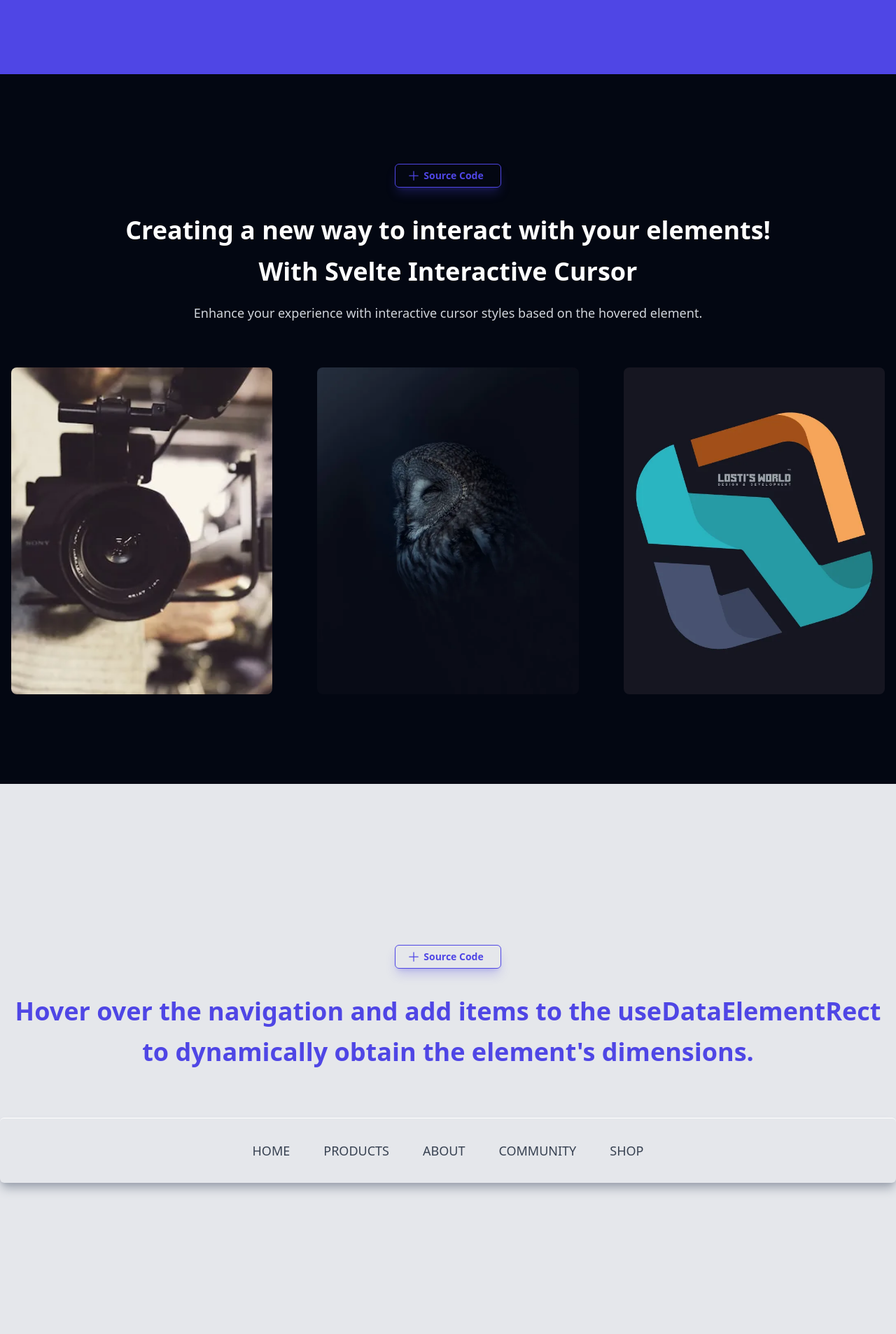
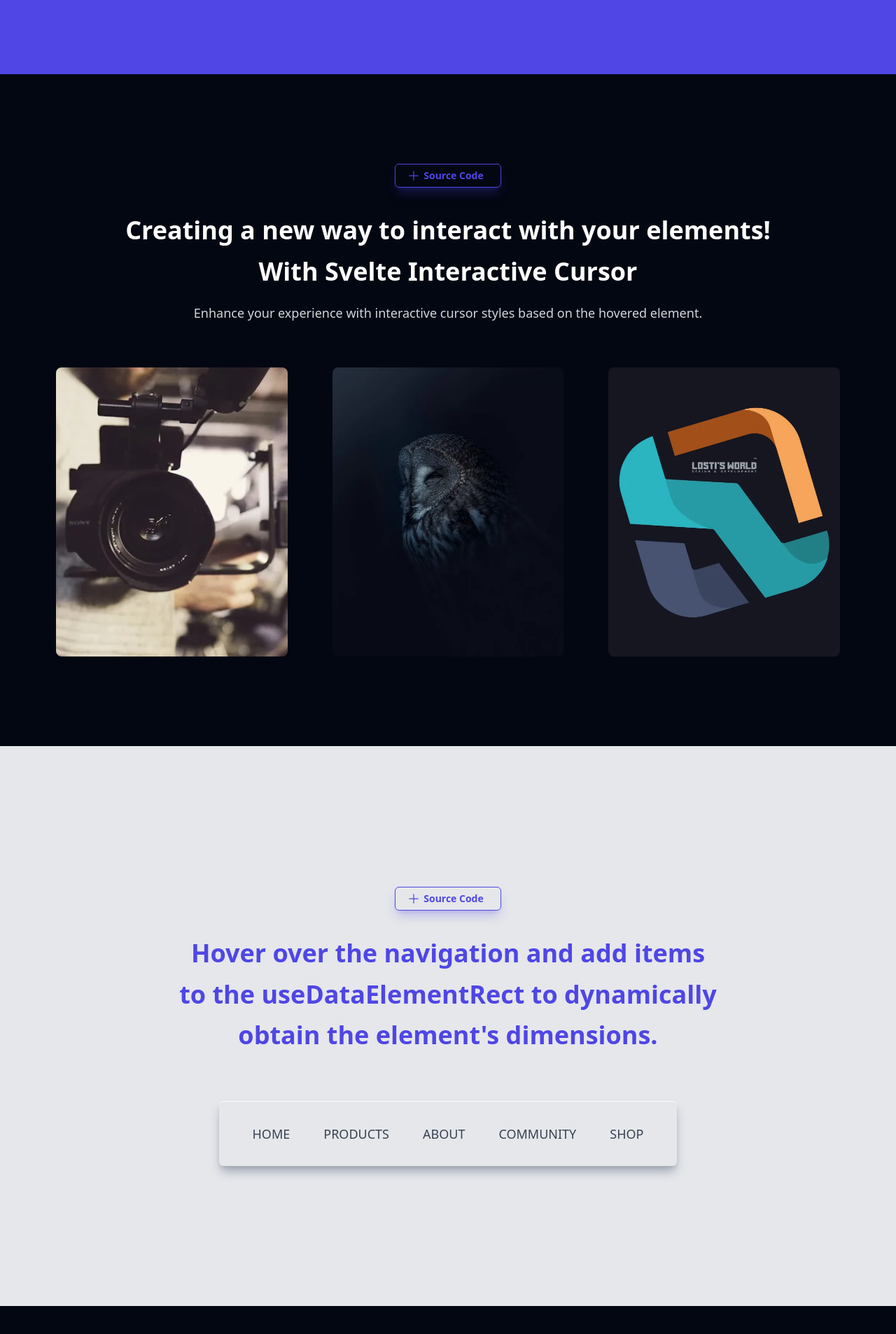
Before and after one commit to LoStis-World/svelte-interactive-cursor, a SvelteKit app: page / in a window 1280 px wide. Shown: the part 694-2600 px from the top of the page at 70% size. Built offline with nearby package versions, Linux system fonts and the light colour scheme.

Commit message:
Refactor Sections.svelte for improved layout and responsiveness across different screen sizes

```diff
--- a/src/routes/landing/Sections.svelte
+++ b/src/routes/landing/Sections.svelte
@@ -28,10 +28,13 @@
 </script>
 
 <section
-	class={['flex flex-col justify-center items-center', sectionDefaultOptions]}
+	class={[
+		'flex flex-col justify-center items-center 2xl:items-start px-6 lg:px-16',
+		sectionDefaultOptions
+	]}
 	data-interactive-cursor="cardarea"
 >
-	<header class="container mb-16">
+	<header class="mb-16">
 		<ShowCode
 			code={`
 				<script>
@@ -115,10 +118,10 @@
 				</InteractiveCursor>
 			`}
 		/>
-		<h2 class="text-4xl text-center text-white font-bold leading-relaxed">
+		<h2 class="text-4xl text-center 2xl:text-left text-white font-bold leading-relaxed">
 			Creating a new way to interact with your elements!<br /> With Svelte Interactive Cursor
 		</h2>
-		<p class="text-center mt-4">
+		<p class="text-center 2xl:text-left mt-4">
 			Enhance your experience with interactive cursor styles based on the hovered element.
 		</p>
 	</header>
@@ -134,8 +137,13 @@
 	</div>
 </section>
 
-<section class={['flex justify-center flex-col items-center bg-gray-200', sectionDefaultOptions]}>
-	<header class="container">
+<section
+	class={[
+		'flex justify-center flex-col items-center 2xl:items-start bg-gray-200 px-6 lg:px-16',
+		sectionDefaultOptions
+	]}
+>
+	<header>
 		<ShowCode
 			code={`
 				<script>
@@ -164,13 +172,15 @@
 				/>
 			`}
 		/>
-		<h2 class="text-center text-indigo-600 text-4xl font-bold leading-relaxed text-balance mb-16">
+		<h2
+			class="text-center 2xl:text-left text-indigo-600 text-4xl font-bold leading-relaxed text-balance mb-16"
+		>
 			Hover over the navigation and add items to the <strong>useDataElementRect</strong> to dynamically
 			obtain the element's dimensions.
 		</h2>
 	</header>
 	<ul
-		class="container flex justify-center shadow-lg shadow-gray-400 rounded-md text-gray-700 p-6 border-t border-white"
+		class="flex justify-center shadow-lg shadow-gray-400 rounded-md text-gray-700 p-6 border-t border-white"
 	>
 		<li>
 			<button class="px-6 py-2 hover:text-indigo-600 uppercase" data-interactive-cursor="navitem"
@@ -200,7 +210,12 @@
 	</ul>
 </section>
 
-<section class={['flex justify-center flex-col items-center container', sectionDefaultOptions]}>
+<section
+	class={[
+		'flex justify-center flex-col items-center 2xl:items-start px-6 lg:px-16',
+		sectionDefaultOptions
+	]}
+>
 	<ShowCode
 		code={`
 			<script>
@@ -229,7 +244,7 @@
 	/>
 	<h2
 		data-interactive-cursor="mixblend"
-		class="text-3xl text-center text-white font-extrabold lg:text-6xl lg:leading-tight text-pretty"
+		class="text-3xl text-center 2xl:text-left text-white font-extrabold lg:text-6xl lg:leading-tight text-pretty"
 	>
 		This package enhances user experience by providing a customizable and interactive cursor.<br
 		/>It is perfect for adding unique cursor effects to your Svelte applications, making them more
@@ -238,7 +253,7 @@
 	</h2>
 </section>
 
-<section class="bg-gray-900 py-32">
+<section class="bg-gray-900 py-32 px-6 2xl:items-start lg:px-16">
 	<ShowCode
 		code={`
 			<script>
@@ -303,7 +318,7 @@
 			</InteractiveCursor>
 		`}
 	/>
-	<h2 class="text-4xl text-center text-white font-bold leading-relaxed mb-16">
+	<h2 class="text-4xl text-center 2xl:text-left text-white font-bold leading-relaxed mb-16">
 		Creating a new way to interact with your elements!<br /> With Svelte Interactive Cursor
 	</h2>
 	<Slider images={cards} />
```
